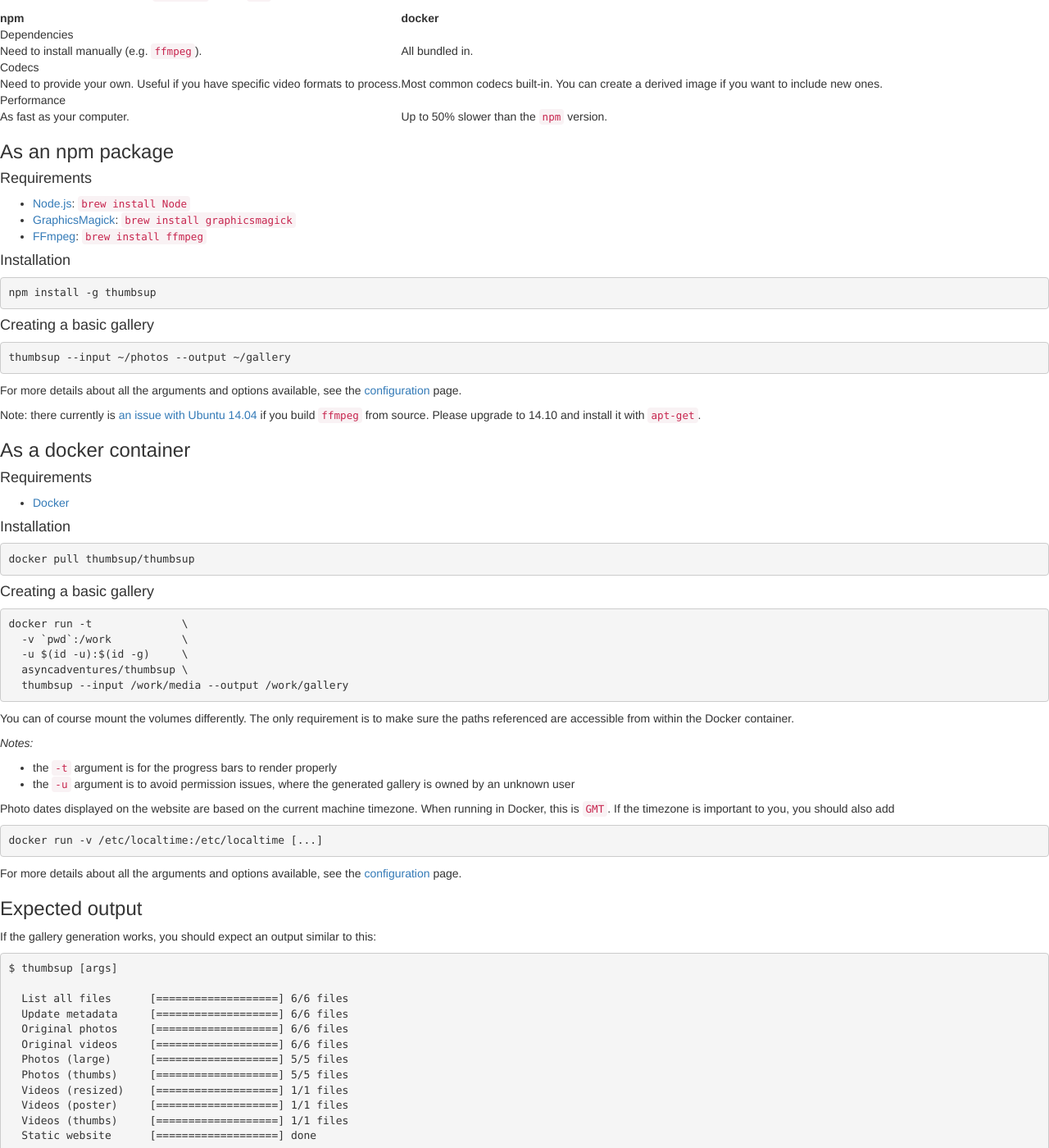
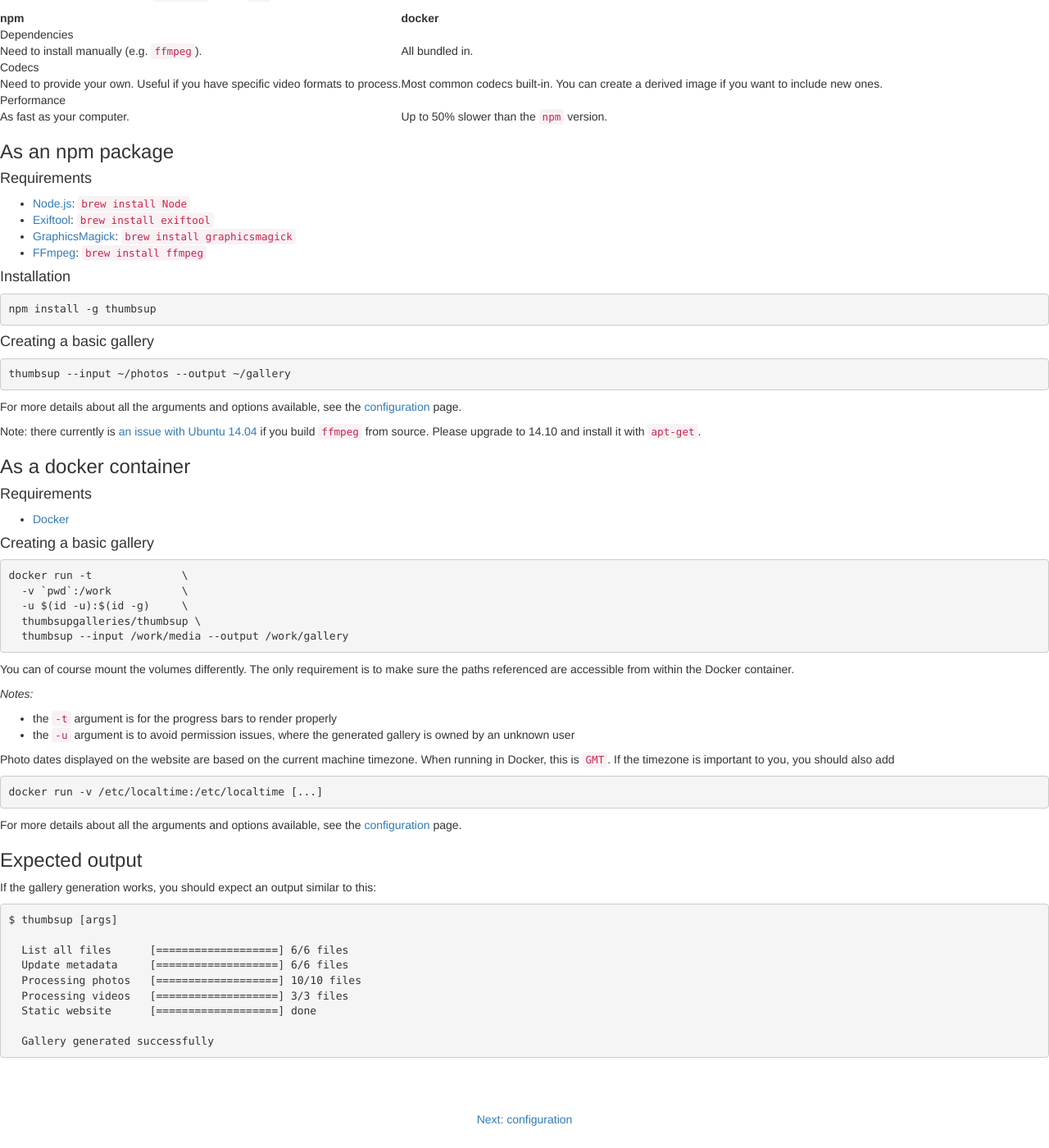
Before and after one commit to thumbsup/thumbsup.github.io, a Jekyll site: the page built from docs/setup.md, in a window 1280 px wide and 1400 px high, scrolled down 569 px. Shown: the whole window at 82% size. Built offline with Jekyll 4.4.1, drawn with Linux system fonts in a browser that asks for light colours; nearby versions of some CDN libraries; library files that are not in the unit come from our copies; some of the changed text lies outside the part shown.

Commit message:
Update Docker setup to use the actual DockerHub image

````diff
--- a/_includes/quick-start.html
+++ b/_includes/quick-start.html
@@ -11,6 +11,12 @@
 npm install -g thumbsup
 thumbsup --input ~/photos --output ~/gallery
                 </code></pre>
+                or
+                <pre class="highlight"><code>
+docker run -t -v $(pwd):/work \
+thumbsupgalleries/thumbsup \
+thumbsup --input /work/photos --output /work/gallery
+                </code></pre>
                 <p>From selecting themes to thumbnail sizes and sorting options,
                   there are many more settings you can experiment with.</p>
                 <div style="margin: 2em 0; text-align: center;">
--- a/docs/setup.md
+++ b/docs/setup.md
@@ -67,6 +67,7 @@ They each have pros and cons, which one you choose depends on your requirements.
 #### Requirements
 
 - [Node.js](http://nodejs.org/): `brew install Node`
+- [Exiftool](http://www.sno.phy.queensu.ca/~phil/exiftool/): `brew install exiftool`
 - [GraphicsMagick](http://www.graphicsmagick.org/): `brew install graphicsmagick`
 - [FFmpeg](http://www.ffmpeg.org/): `brew install ffmpeg`
 
@@ -96,19 +97,13 @@ For more details about all the arguments and options available, see the [configu
 
 - [Docker](https://www.docker.com/products/docker)
 
-#### Installation
-
-```bash
-docker pull thumbsup/thumbsup
-```
-
 #### Creating a basic gallery
 
 ```bash
 docker run -t              \
   -v `pwd`:/work           \
   -u $(id -u):$(id -g)     \
-  asyncadventures/thumbsup \
+  thumbsupgalleries/thumbsup \
   thumbsup --input /work/media --output /work/gallery
 ```
 
@@ -123,7 +118,7 @@ The only requirement is to make sure the paths referenced are accessible from wi
 Photo dates displayed on the website are based on the current machine timezone.
 When running in Docker, this is `GMT`. If the timezone is important to you, you should also add
 
-```
+```bash
 docker run -v /etc/localtime:/etc/localtime [...]
 ```
 
@@ -138,13 +133,8 @@ $ thumbsup [args]
 
   List all files      [===================] 6/6 files
   Update metadata     [===================] 6/6 files
-  Original photos     [===================] 6/6 files
-  Original videos     [===================] 6/6 files
-  Photos (large)      [===================] 5/5 files
-  Photos (thumbs)     [===================] 5/5 files
-  Videos (resized)    [===================] 1/1 files
-  Videos (poster)     [===================] 1/1 files
-  Videos (thumbs)     [===================] 1/1 files
+  Processing photos   [===================] 10/10 files
+  Processing videos   [===================] 3/3 files
   Static website      [===================] done
 
   Gallery generated successfully
````
